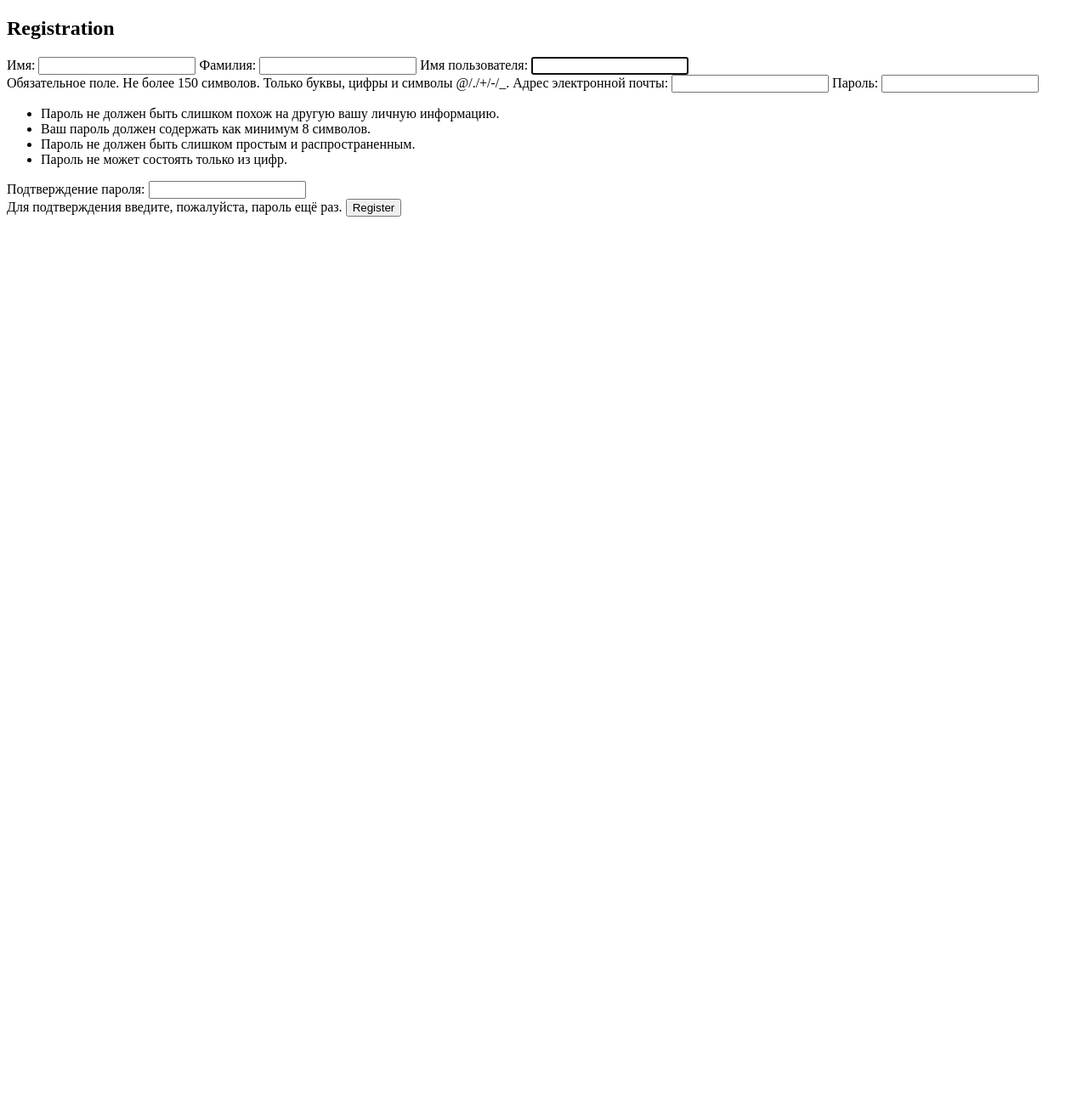
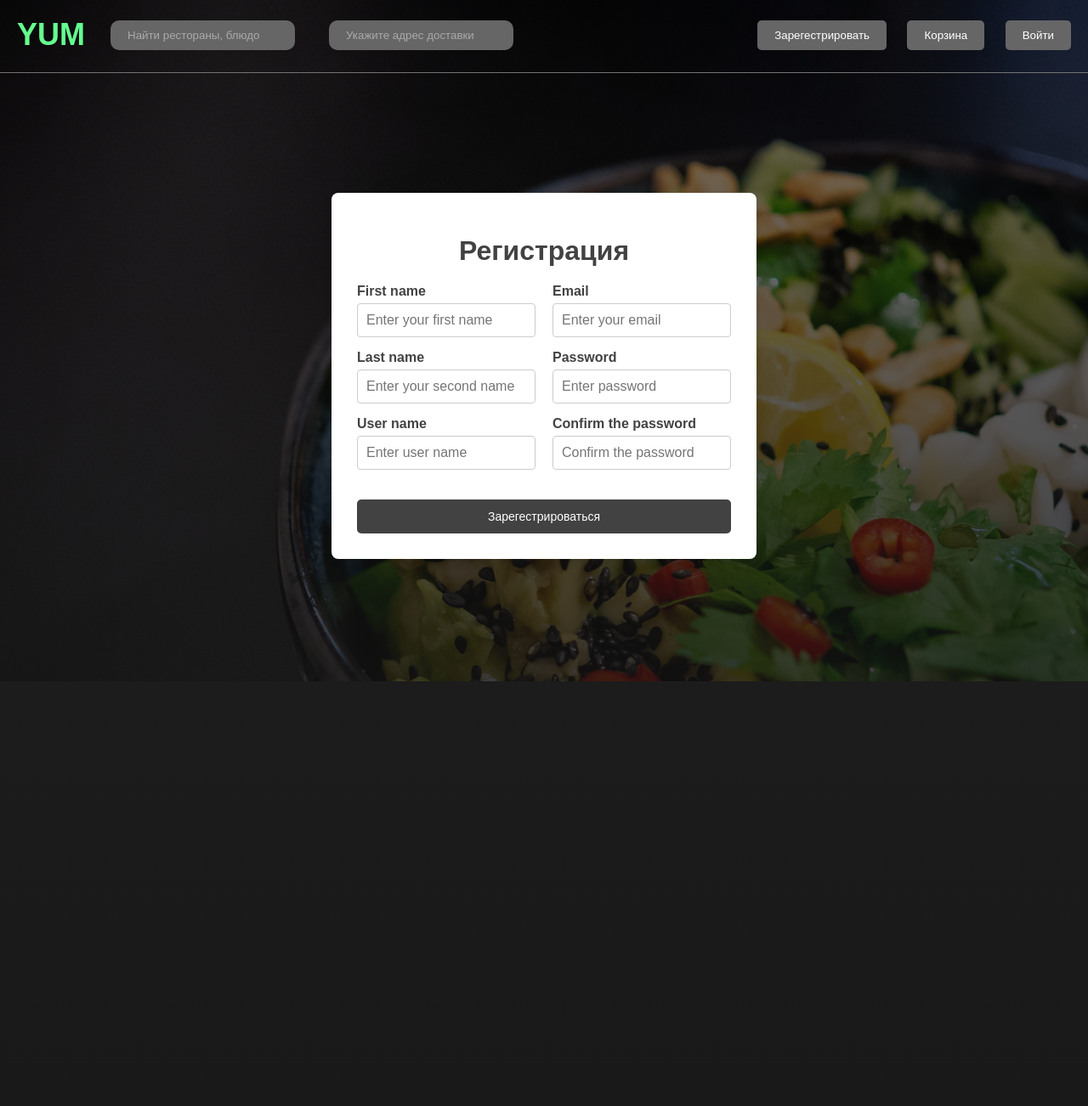
Before and after one commit to kathlleen/yum-env, a Django app: page /user/register/courier/ in a window 1280 px wide. Shown: the whole page at 85% size. Before the commit the page ends 255 px from the top, so only its background shows below. Run offline with Django 4.2, Linux system fonts and the light colour scheme; the visitor is signed in with stand-in values (Sample User, id 1).

Commit message:
Registration page and form, register button for superuser

```diff
--- a/yum/static/css/login.css
+++ b/yum/static/css/login.css
@@ -133,9 +133,12 @@ header button {
 /* Стили для остального контента */
 
 .registration {
+    display: flex;
+    justify-content: center; /* Горизонтальное центрирование */
+    align-items: center; /* Вертикальное центрирование */
     width: 100%;
-    height: 90vh;
-    padding: 10%;
+    height: 90vh; /* Занимаем всю высоту окна */
+    padding: 0; /* Убираем отступы, если они мешают центрированию */
 }
 
 .registration-container {
@@ -143,13 +146,8 @@ header button {
     padding: 30px;
     border-radius: 8px;
     box-shadow: 0 4px 8px rgba(0, 0, 0, 0.1);
-
     width: 100%;
-    max-width: 400px;
-
-    margin-right: auto;
-    margin-left: auto;
-
+    max-width: 500px;
     color: #434242;
 }
 
@@ -160,6 +158,12 @@ h2 {
 
 .registration-form .form-group {
     margin-bottom: 15px;
+}
+
+.form-big-group {
+    display: flex;
+    flex-direction: row;
+    gap: 20px;
 }
 
 
--- a/yum/templates/base.html
+++ b/yum/templates/base.html
@@ -23,6 +23,11 @@
                     <input type="text" placeholder="Укажите адрес доставки">
                 </div>
                 <div>
+                    {% if user.is_authenticated %}
+                        {% if user.is_superuser %}
+                            <button style="margin-right: 20px;">Зарегестрировать</button>
+                        {% endif %}
+                    {% endif %}
                     <button style="margin-right: 20px;">Корзина</button>
                     <a href="{% url 'users:login' %}">
                         <button>Войти</button>
--- a/yum/users/templates/users/registration.html
+++ b/yum/users/templates/users/registration.html
@@ -1,66 +1,76 @@
-<!DOCTYPE html>
-<html lang="en">
-<head>
-    <meta charset="UTF-8">
-    <title>{{ title }}</title>
-</head>
-<body>
-<div class="registration-container">
-    <h2>Registration</h2>
-    <form action="{% url url %}" method="post" class="registration-form">
-        {% csrf_token %}
-        {{ form }}
+{% extends "base.html" %}
+{% load static %}
 
-<!--        <div class="form-group">-->
-<!--            <label for="id_first_name">First name</label>-->
-<!--            <input type="text" id="name" name="first_name" placeholder="Enter your first name"-->
-<!--                   value="{% if form.first_name.value %}{{form.first_name.value}}{% endif %}" required>-->
-<!--            {% if form.first_name.errors %}-->
-<!--            <p>{{form.first_name.errors}}</p>-->
-<!--            {% endif %}-->
-<!--        </div>-->
-<!--        <div class="form-group">-->
-<!--            <label for="id_last_name">Last name</label>-->
-<!--            <input type="text" id="last_name" name="last_name" placeholder="Enter your second name"-->
-<!--                   value="{% if form.last_name.value %}{{form.last_name.value}}{% endif %}" required>-->
-<!--            {% if form.last_name.errors %}-->
-<!--            <p>{{form.last_name.errors}}</p>-->
-<!--            {% endif %}-->
-<!--        </div>-->
-<!--        <div class="form-group">-->
-<!--            <label for="id_username">User name</label>-->
-<!--            <input type="text" id="username" name="username" placeholder="Enter user name"-->
-<!--                   value="{% if form.username.value %}{{form.username.value}}{% endif %}" required>-->
-<!--            {% if form.username.errors %}-->
-<!--            <p>{{form.username.errors}}</p>-->
-<!--            {% endif %}-->
-<!--        </div>-->
-<!--        <div class="form-group">-->
-<!--            <label for="id_email">Email</label>-->
-<!--            <input type="email" id="email" name="email" placeholder="Enter your email"-->
-<!--                   value="{% if form.email.value %}{{form.email.value}}{% endif %}" required>-->
-<!--            {% if form.email.errors %}-->
-<!--            <p>{{form.email.errors}}</p>-->
-<!--            {% endif %}-->
-<!--        </div>-->
-<!--        <div class="form-group">-->
-<!--            <label for="id_password1">Password</label>-->
-<!--            <input type="password" id="password1" name="password1" placeholder="Enter password"-->
-<!--                   value="{% if form.password1.value %}{{form.password1.value}}{% endif %}" required>-->
-<!--            {% if form.password1.errors %}-->
-<!--            <p>{{form.password1.errors}}</p>-->
-<!--            {% endif %}-->
-<!--        </div>-->
-<!--        <div class="form-group">-->
-<!--            <label for="id_password2">Confirm the password</label>-->
-<!--            <input type="password" id="password2" name="password2" placeholder="Confirm the password"-->
-<!--                   value="{% if form.password2.value %}{{form.password2.value}}{% endif %}" required>-->
-<!--            {% if form.password2.errors %}-->
-<!--            <p>{{form.password2.errors}}</p>-->
-<!--            {% endif %}-->
-<!--        </div>-->
-        <button type="submit" class="register-btn">Register</button>
-    </form>
+{% block static_css %}
+<link rel="stylesheet" href="{% static 'css/login.css' %}"/>
+{% endblock %}
+
+{% block content %}
+
+<div class="registration">
+
+    <div class="registration-container">
+        <h2>Регистрация</h2>
+        <form action="{% url url %}" method="post" class="registration-form">
+            {% csrf_token %}
+            <div class="form-big-group">
+                <div>
+                    <div class="form-group">
+                        <label for="id_first_name">First name</label>
+                        <input type="text" id="name" name="first_name" placeholder="Enter your first name"
+                               value="{% if form.first_name.value %}{{form.first_name.value}}{% endif %}" required>
+                        {% if form.first_name.errors %}
+                        <p>{{form.first_name.errors}}</p>
+                        {% endif %}
+                    </div>
+                    <div class="form-group">
+                        <label for="id_last_name">Last name</label>
+                        <input type="text" id="last_name" name="last_name" placeholder="Enter your second name"
+                               value="{% if form.last_name.value %}{{form.last_name.value}}{% endif %}" required>
+                        {% if form.last_name.errors %}
+                        <p>{{form.last_name.errors}}</p>
+                        {% endif %}
+                    </div>
+                    <div class="form-group">
+                        <label for="id_username">User name</label>
+                        <input type="text" id="username" name="username" placeholder="Enter user name"
+                               value="{% if form.username.value %}{{form.username.value}}{% endif %}" required>
+                        {% if form.username.errors %}
+                        <p>{{form.username.errors}}</p>
+                        {% endif %}
+                    </div>
+                </div>
+                <div>
+                    <div class="form-group">
+                        <label for="id_email">Email</label>
+                        <input type="email" id="email" name="email" placeholder="Enter your email"
+                               value="{% if form.email.value %}{{form.email.value}}{% endif %}" required>
+                        {% if form.email.errors %}
+                        <p>{{form.email.errors}}</p>
+                        {% endif %}
+                    </div>
+                    <div class="form-group">
+                        <label for="id_password1">Password</label>
+                        <input type="password" id="password1" name="password1" placeholder="Enter password"
+                               value="{% if form.password1.value %}{{form.password1.value}}{% endif %}" required>
+                        {% if form.password1.errors %}
+                        <p>{{form.password1.errors}}</p>
+                        {% endif %}
+                    </div>
+                    <div class="form-group">
+                        <label for="id_password2">Confirm the password</label>
+                        <input type="password" id="password2" name="password2" placeholder="Confirm the password"
+                               value="{% if form.password2.value %}{{form.password2.value}}{% endif %}" required>
+                        {% if form.password2.errors %}
+                        <p>{{form.password2.errors}}</p>
+                        {% endif %}
+                    </div>
+                </div>
+            </div>
+
+            <button type="submit" class="register-btn">Зарегестрироваться</button>
+        </form>
+    </div>
 </div>
-</body>
-</html>
+
+{% endblock %}
```
